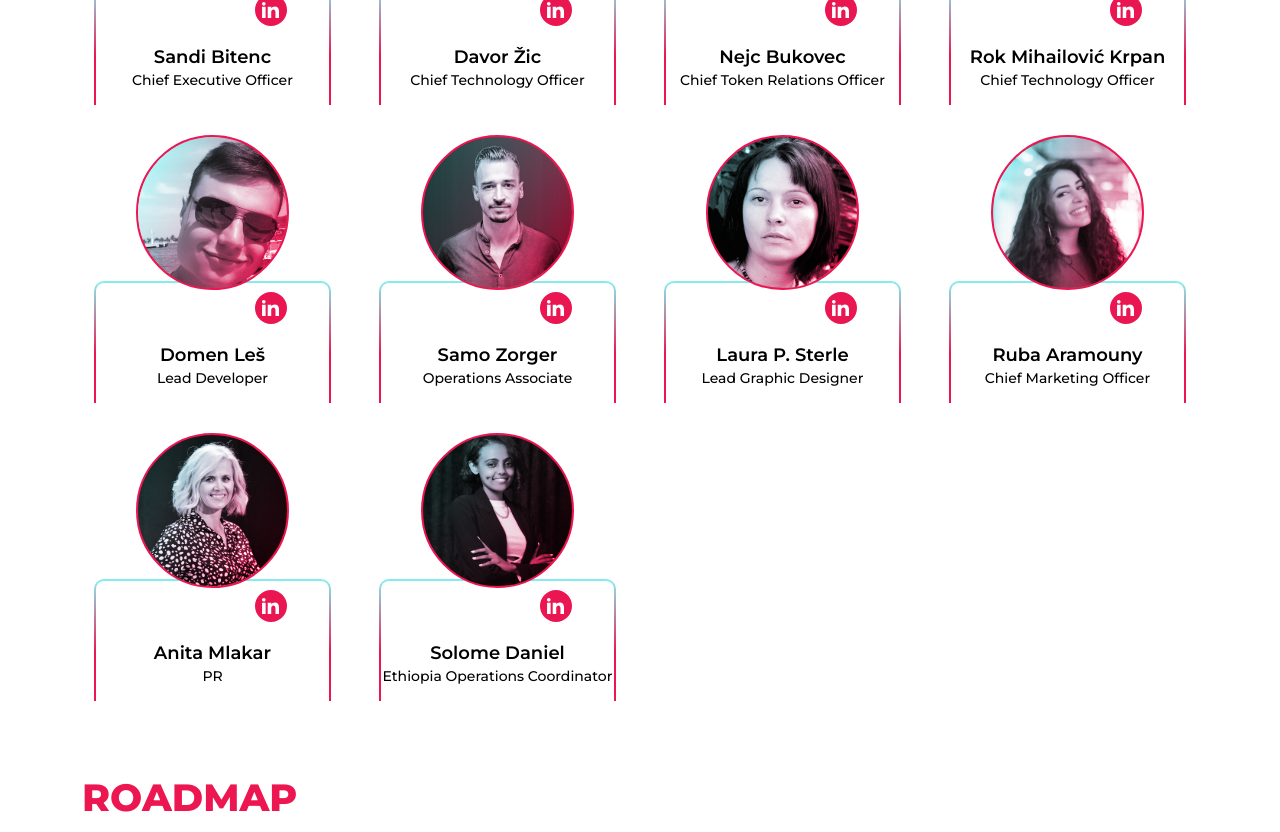
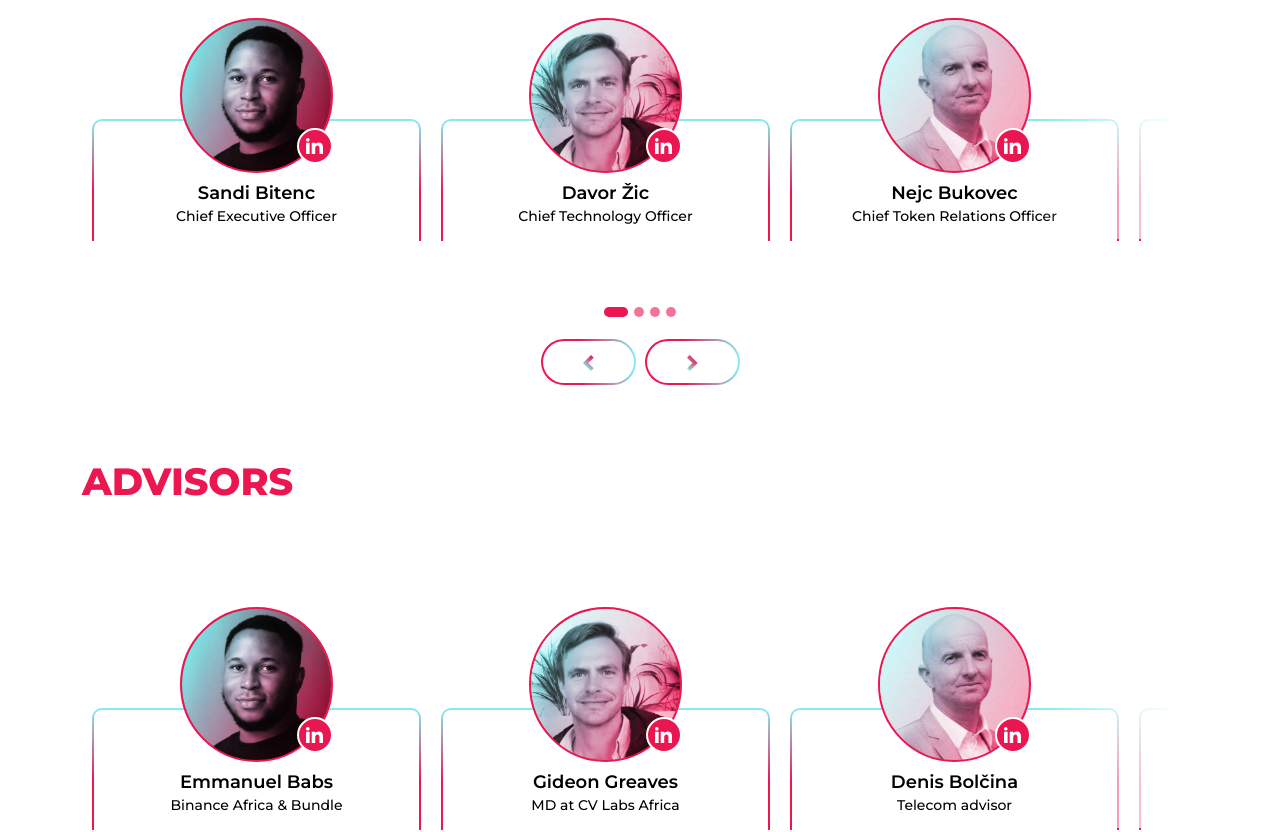
Before and after one commit to Sabir184/3air, a React (Create React App) app in the folder my-app/: page / in a window 1280 px wide. Shown: the part 5680-6512 px from the top of the page. Built offline with nearby package versions, Linux system fonts and the light colour scheme.

Commit message:
minor changes

```diff
--- a/my-app/src/components/Advisors/Advisors.js
+++ b/my-app/src/components/Advisors/Advisors.js
@@ -58,7 +58,7 @@ function Advisors() {
   return (
     <>
       <Container>
-        <h2 className="roadHeaderContainer">Roadmap</h2>
+        <h2 className="roadHeaderContainer">Advisors</h2>
         <div className="roadOverlay"></div>
 
         <Slider ref={sliderRef} {...settings}>
--- a/my-app/src/components/Advisors/Advisors.scss
+++ b/my-app/src/components/Advisors/Advisors.scss
@@ -3,5 +3,5 @@
   flex-direction: column;
   justify-content: center;
   align-items: center;
-  height: 200px;
+  height: 340px;
 }
--- a/my-app/src/components/Advisors/data.js
+++ b/my-app/src/components/Advisors/data.js
@@ -8,23 +8,58 @@ export const advisorsData = [
   },
   {
     id: 1,
-    name: 'Emmanuel Babs',
-    desc: ['Binance Africa & Bundle'],
-    img: ['./assets/babs.svg'],
-    link: ['https://www.linkedin.com/in/emmexdee/?originalSubdomain=ng'],
+    name: 'Gideon Greaves',
+    desc: ['MD at CV Labs Africa'],
+    img: ['./assets/gideon.svg'],
+    link: ['https://za.linkedin.com/in/gideon-greaves-97535348'],
   },
   {
     id: 2,
-    name: 'Emmanuel Babs',
-    desc: ['Binance Africa & Bundle'],
-    img: ['./assets/babs.svg'],
-    link: ['https://www.linkedin.com/in/emmexdee/?originalSubdomain=ng'],
+    name: 'Denis Bolčina',
+    desc: ['Telecom advisor'],
+    img: ['./assets/denis.svg'],
+    link: ['https://www.linkedin.com/in/denis-bolcina-232203b5/'],
   },
   {
     id: 3,
-    name: 'Emmanuel Babs',
-    desc: ['Binance Africa & Bundle'],
-    img: ['./assets/babs.svg'],
-    link: ['https://www.linkedin.com/in/emmexdee/?originalSubdomain=ng'],
+    name: 'Markos Lemma',
+    desc: ['Africa focused Strategic Advisor'],
+    img: ['./assets/markus.svg'],
+    link: ['https://www.linkedin.com/in/eweket/'],
+  },
+  {
+    id: 4,
+    name: 'Oliver von Wolff',
+    desc: ['Strategy and Financial Advisor'],
+    img: ['./assets/von.svg'],
+    link: ['https://www.linkedin.com/in/oliver-von-wolff-63146639/'],
+  },
+  {
+    id: 5,
+    name: 'KEY',
+    desc: ['Blockchain & Strategy Advisor'],
+    img: ['./assets/key.svg'],
+    link: ['https://in.linkedin.com/in/mrkey'],
+  },
+  {
+    id: 6,
+    name: 'James Bernard',
+    desc: ['Blockchain Advisor'],
+    img: ['./assets/james.svg'],
+    link: ['https://www.linkedin.com/in/jamesdbernard/'],
+  },
+  {
+    id: 7,
+    name: 'Dustin Plantholt',
+    desc: ['Plantholt Advisory Group'],
+    img: ['./assets/dustin.svg'],
+    link: ['https://www.linkedin.com/in/plantholt'],
+  },
+  {
+    id: 8,
+    name: 'Michał Domarecki',
+    desc: ['Co-CEO Synapse Network'],
+    img: ['./assets/michael.svg'],
+    link: ['https://uk.linkedin.com/in/michal-domarecki'],
   },
 ];
--- a/my-app/src/components/CoreTeam/Team.js
+++ b/my-app/src/components/CoreTeam/Team.js
@@ -1,116 +1,111 @@
-import React from 'react';
+import React, { useRef } from 'react';
 import './Team.scss';
 import Container from 'react-bootstrap/Container';
 import Row from 'react-bootstrap/Row';
 import Col from 'react-bootstrap/Col';
 import Member from '../MembersProfile/Member';
 import { motion } from 'framer-motion';
+import Slider from 'react-slick';
+import { teamData } from './data';
+import Button from 'react-bootstrap/esm/Button';
+import ButtonGroup from 'react-bootstrap/esm/ButtonGroup';
 
 function Team() {
+  const sliderRef = useRef(null);
+  console.log(sliderRef.current);
+
+  const settings = {
+    dots: true,
+    infinite: false,
+    speed: 500,
+    slidesToShow: 3.2,
+    arrows: false,
+    slidesToScroll: 3.2,
+    initialSlide: 0,
+    customPaging: function (i) {
+      return <div className="dot"></div>;
+    },
+    dotsClass: 'slick-dots slick-thumb',
+
+    responsive: [
+      {
+        breakpoint: 1024,
+        settings: {
+          slidesToShow: 3,
+          slidesToScroll: 3,
+          infinite: true,
+          dots: true,
+        },
+      },
+      {
+        breakpoint: 600,
+        settings: {
+          slidesToShow: 1,
+          slidesToScroll: 1,
+          initialSlide: 1,
+        },
+      },
+      {
+        breakpoint: 480,
+        settings: {
+          slidesToShow: 1.1,
+          slidesToScroll: 1,
+        },
+      },
+    ],
+  };
+
   return (
     <>
-      <Container className="team" id="team">
-        <h2>Core Team</h2>
-      </Container>
-      <Container
-        as={motion.div}
-        initial={{ y: 10, opacity: 0 }}
-        whileInView={{ y: 0, opacity: 1 }}
-        viewport={{ once: false, amount: 0.3 }}
-        transition={{
-          staggerChildren: 0.5,
-        }}
-      >
-        <Row>
-          <Col xlg={3} lg={3} md={4} sm={12} xsm={12} className="team-members">
-            <Member
-              ProfileImage={'./assets/sandi.svg'}
-              ProfileLink={'https://www.linkedin.com/in/sandi-bitenc-40228686/'}
-              MemberName={'Sandi Bitenc'}
-              MemberDescription={'Chief Executive Officer'}
-            />
-          </Col>
-          <Col xlg={3} lg={3} md={4} sm={12} xsm={12} className="team-members">
-            <Member
-              ProfileImage={'./assets/davor.svg'}
-              ProfileLink={
-                'https://www.linkedin.com/in/davor-%C5%BEic-43889419/'
-              }
-              MemberName={'Davor Žic'}
-              MemberDescription={'Chief Technology Officer'}
-            />
-          </Col>
-          <Col xlg={3} lg={3} md={4} sm={12} xsm={12} className="team-members">
-            <Member
-              ProfileImage={'./assets/nejc.svg'}
-              ProfileLink={'https://www.linkedin.com/in/nejcbukovec/'}
-              MemberName={'Nejc Bukovec'}
-              MemberDescription={'Chief Token Relations Officer'}
-            />
-          </Col>
-          <Col xlg={3} lg={3} md={4} sm={12} xsm={12} className="team-members">
-            <Member
-              ProfileImage={'./assets/rok.svg'}
-              ProfileLink={
-                'https://www.linkedin.com/in/rok-mihailovi%C4%87-krpan-2a12a114b/'
-              }
-              MemberName={'Rok Mihailović Krpan'}
-              MemberDescription={'Chief Technology Officer'}
-            />
-          </Col>
-          <Col xlg={3} lg={3} md={4} sm={12} xsm={12} className="team-members">
-            <Member
-              ProfileImage={'./assets/domen.svg'}
-              ProfileLink={'https://www.linkedin.com/in/dle%C5%A1/'}
-              MemberName={'Domen Leš'}
-              MemberDescription={'Lead Developer'}
-            />
-          </Col>
-          <Col xlg={3} lg={3} md={4} sm={12} xsm={12} className="team-members">
-            <Member
-              ProfileImage={'./assets/samo.svg'}
-              ProfileLink={'https://www.linkedin.com/in/samozorger/'}
-              MemberName={'Samo Zorger'}
-              MemberDescription={'Operations Associate'}
-            />
-          </Col>
-          <Col xlg={3} lg={3} md={4} sm={12} xsm={12} className="team-members">
-            <Member
-              ProfileImage={'./assets/laura.svg'}
-              ProfileLink={
-                'https://www.linkedin.com/in/laura-p-sterle-7a7397211/'
-              }
-              MemberName={'Laura P. Sterle'}
-              MemberDescription={'Lead Graphic Designer'}
-            />
-          </Col>
-          <Col xlg={3} lg={3} md={4} sm={12} xsm={12} className="team-members">
-            <Member
-              ProfileImage={'./assets/ruba.svg'}
-              ProfileLink={'https://www.linkedin.com/in/ruba-aramouny/'}
-              MemberName={'Ruba Aramouny'}
-              MemberDescription={'Chief Marketing Officer'}
-            />
-          </Col>
-          <Col xlg={3} lg={3} md={4} sm={12} xsm={12} className="team-members">
-            <Member
-              ProfileImage={'./assets/anita.svg'}
-              ProfileLink={'https://www.linkedin.com/in/anita-mlakar/'}
-              MemberName={'Anita Mlakar'}
-              MemberDescription={'PR'}
-            />
-          </Col>
-          <Col xlg={3} lg={3} md={4} sm={12} xsm={12} className="team-members">
-            <Member
-              ProfileImage={'./assets/solome.svg'}
-              ProfileLink={
-                'https://www.linkedin.com/in/solome-daniel-3b9597177'
-              }
-              MemberName={'Solome Daniel'}
-              MemberDescription={'Ethiopia Operations Coordinator'}
-            />
-          </Col>
-        </Row>
+      <Container>
+        <h2 className="roadHeaderContainer">Team</h2>
+        <div className="roadOverlay"></div>
+
+        <Slider ref={sliderRef} {...settings}>
+          {teamData.map((item) => (
+            <div ref={sliderRef} className="team-members">
+              <div className="members">
+                <div className="members-images">
+                  <img src={item.img} alt="Profile" />
+                  <a
+                    href={item.link}
+                    target="_blank"
+                    rel="noopener noreferrer"
+                    className="linkedin"
+                  >
+                    <img src="./assets/linkedin.svg" alt="Linkedin" />
+                  </a>
+                </div>
+                <div className="memberCard">
+                  <div className="memberCardInner">
+                    <h3>{item.name}</h3>
+                    <p>{item.desc}</p>
+                  </div>
+                </div>
+              </div>
+            </div>
+          ))}
+        </Slider>
+        <ButtonGroup className="roadmapBtns">
+          <Button
+            className="arrowBtnContainer"
+            onClick={() => sliderRef.current.slickPrev()}
+          >
+            <div className="arrowBtn">
+              <span className="join" />
+              <img src="assets/prevArrowIcon.svg" alt="arrow" />
+            </div>
+          </Button>
+          <Button
+            className="arrowBtnContainer"
+            onClick={() => sliderRef.current.slickNext()}
+          >
+            <div className="arrowBtn">
+              <span className="join" />
+              <img src="assets/nextArrowIcon.svg" alt="arrow" />
+            </div>
+          </Button>
+        </ButtonGroup>
       </Container>
     </>
   );
--- a/my-app/src/components/CoreTeam/Team.scss
+++ b/my-app/src/components/CoreTeam/Team.scss
@@ -1,29 +1,7 @@
-.team {
-  margin-top: -50px;
+.team-members {
+  display: flex;
+  flex-direction: column;
+  justify-content: center;
+  align-items: center;
+  height: 340px;
 }
-
-.team h2 {
-  font-weight: 800;
-  font-size: 38px;
-  line-height: 53px;
-  text-transform: uppercase;
-  color: #ec1651;
-}
-
-.team-members {
-  margin-top: 30px;
-}
-
-@media screen and (max-width: 1024px) {
-  .team>h2 {
-    display: flex;
-    justify-content: center;
-    align-items: center;
-  }
-}
-
-@media screen and (max-width: 767px) {
-  .team {
-    margin-top: 50px;
-  }
-}
--- /dev/null
+++ b/my-app/src/components/CoreTeam/data.js
@@ -0,0 +1,74 @@
+export const teamData = [
+  {
+    id: 0,
+    name: 'Sandi Bitenc',
+    desc: ['Chief Executive Officer'],
+    img: ['./assets/babs.svg'],
+    link: ['https://www.linkedin.com/in/sandi-bitenc-40228686/'],
+  },
+  {
+    id: 1,
+    name: 'Davor Žic',
+    desc: ['Chief Technology Officer'],
+    img: ['./assets/gideon.svg'],
+    link: [
+      'https://www.linkedin.com/in/davor-%C5%BEic-43889419/?originalSubdomain=si',
+    ],
+  },
+  {
+    id: 2,
+    name: 'Nejc Bukovec',
+    desc: ['Chief Token Relations Officer'],
+    img: ['./assets/denis.svg'],
+    link: ['https://www.linkedin.com/in/nejcbukovec/?originalSubdomain=si'],
+  },
+  {
+    id: 3,
+    name: 'Rok Mihailović Krpan',
+    desc: ['Head of Development'],
+    img: ['./assets/markus.svg'],
+    link: ['https://www.linkedin.com/in/rok-mihailovi%C4%87-krpan-2a12a114b/'],
+  },
+  {
+    id: 4,
+    name: 'Domen Leš',
+    desc: ['Lead Developer'],
+    img: ['./assets/von.svg'],
+    link: ['https://www.linkedin.com/in/dle%C5%A1/'],
+  },
+  {
+    id: 5,
+    name: 'Samo Zorger ',
+    desc: ['Operations Associate'],
+    img: ['./assets/key.svg'],
+    link: ['https://www.linkedin.com/in/samozorger/'],
+  },
+  {
+    id: 6,
+    name: 'Laura P. Sterle',
+    desc: ['Lead Graphic Designer'],
+    img: ['./assets/james.svg'],
+    link: ['https://www.linkedin.com/in/laura-p-sterle-7a7397211/'],
+  },
+  {
+    id: 7,
+    name: 'Ruba Aramouny',
+    desc: ['Chief Marketing Officer'],
+    img: ['./assets/dustin.svg'],
+    link: ['https://www.linkedin.com/in/ruba-aramouny/'],
+  },
+  {
+    id: 8,
+    name: 'Anita Mlakar',
+    desc: ['PR'],
+    img: ['./assets/michael.svg'],
+    link: ['https://www.linkedin.com/in/anita-mlakar/'],
+  },
+  {
+    id: 9,
+    name: 'Solome Daniel',
+    desc: [' Ethiopia Operations Coordinator'],
+    img: ['./assets/michael.svg'],
+    link: ['https://www.linkedin.com/in/solome-daniel-3b9597177/'],
+  },
+];
--- a/my-app/src/components/MembersProfile/Member.scss
+++ b/my-app/src/components/MembersProfile/Member.scss
@@ -16,7 +16,7 @@
 .linkedin {
   margin-right: -0px;
   margin-left: auto;
-
+  margin-top: -45px;
   margin-bottom: auto;
 }
 
```
